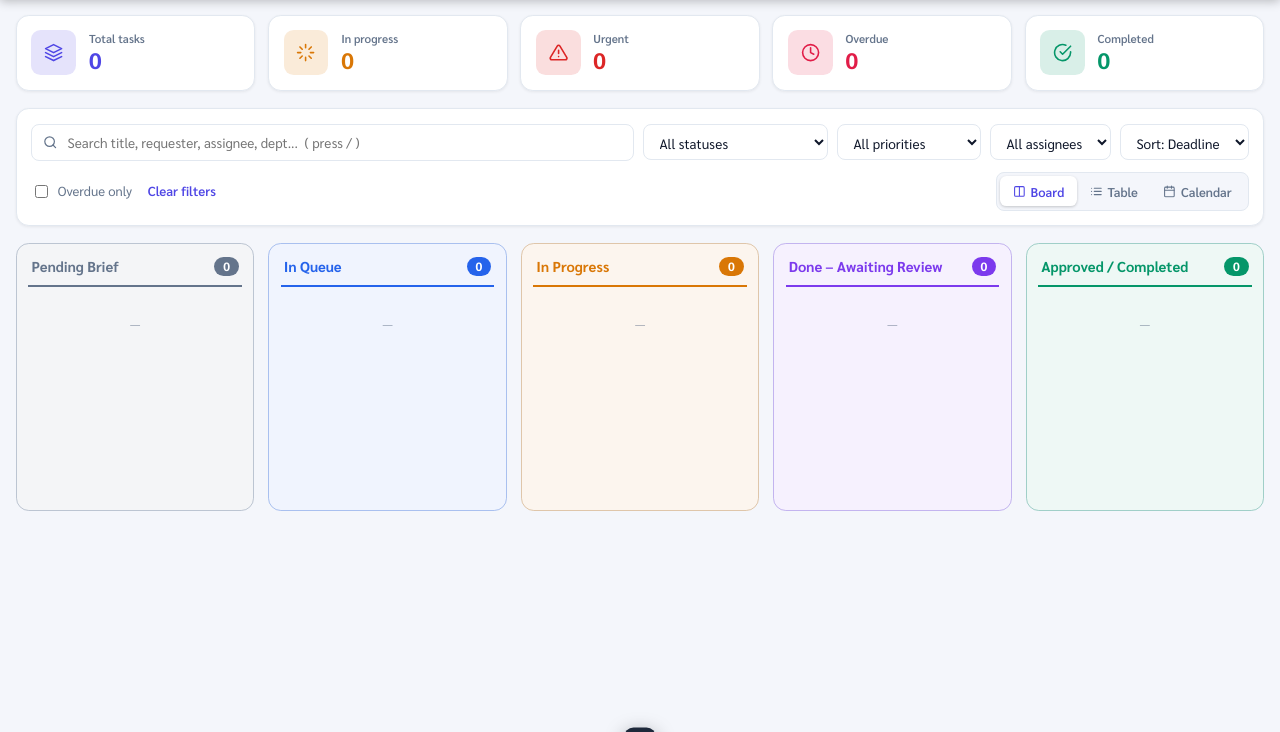
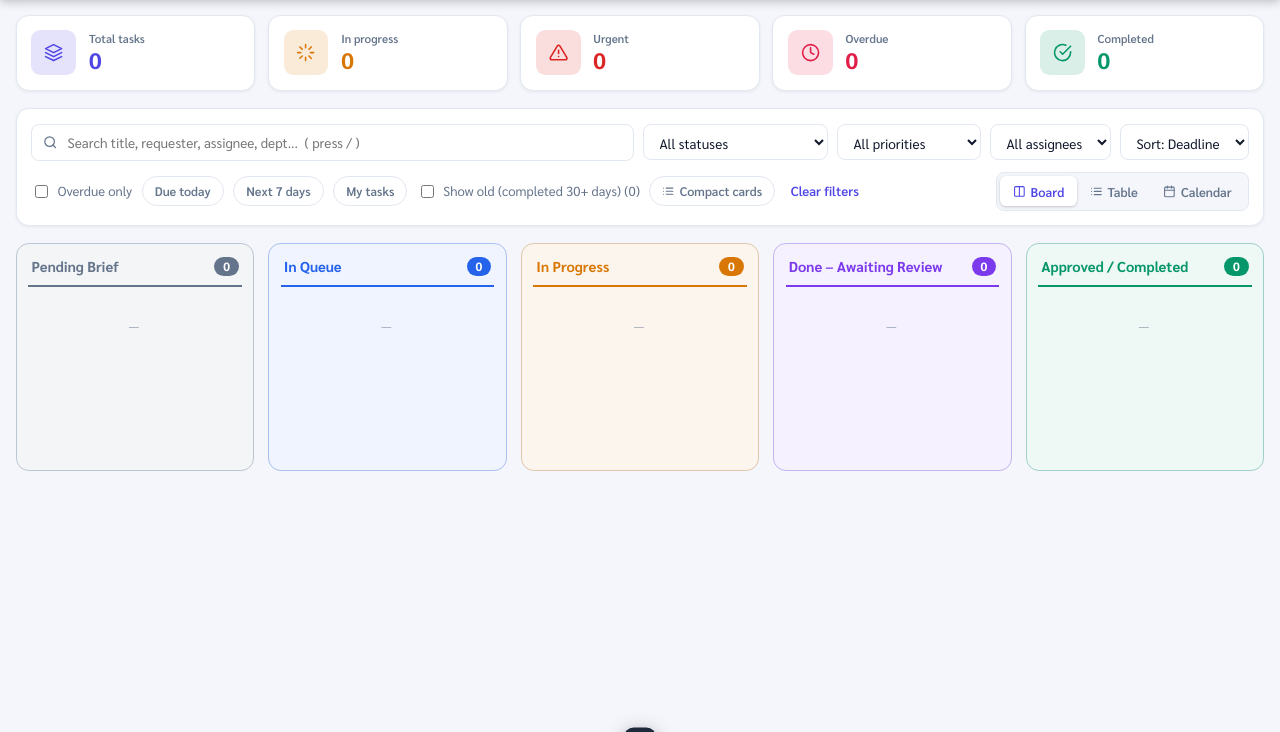
Before and after one commit to apptcr/graphicbriefgen, a plain HTML site: page Management_Dashboard.html in a window 1280 px wide. Shown: the part 68-800 px from the top of the page. Drawn offline with Linux system fonts and the light colour scheme.

Commit message:
Update Management_Dashboard.html

```diff
--- a/Management_Dashboard.html
+++ b/Management_Dashboard.html
@@ -59,8 +59,12 @@ input:focus,select:focus{box-shadow:0 0 0 2px var(--pri);border-color:transparen
 .col-h{display:flex;justify-content:space-between;align-items:center;margin-bottom:.7rem;padding:0 .2rem;border-bottom:2px solid var(--c);padding-bottom:.5rem}
 .col-h h3{font-weight:700;color:var(--c);font-size:.9rem}
 .col-h span{font-size:.75rem;background:var(--c);color:#fff;font-weight:700;padding:.05rem .55rem;border-radius:9999px}
-.col-b{display:grid;gap:.65rem;min-height:200px;align-content:start;border-radius:.5rem}
+.col-b{display:grid;gap:.65rem;min-height:160px;max-height:max(340px,calc(100vh - 290px));overflow-y:auto;padding:.1rem .25rem .1rem .1rem;align-content:start;border-radius:.5rem}
 .col-b.over{outline:2px dashed var(--pri);outline-offset:2px}
+.chip{font-size:.78rem;font-weight:600;padding:.3rem .75rem;border-radius:9999px;border:1px solid var(--bd);background:var(--card);color:var(--mu);display:inline-flex;align-items:center;gap:.3rem}
+.chip:hover{border-color:var(--pri);color:var(--pri)}.chip.on{background:var(--pri);border-color:var(--pri);color:#fff}
+.more{font-size:.78rem;font-weight:700;color:var(--pri);background:var(--soft);padding:.5rem;border-radius:.5rem;text-align:center}.more:hover{filter:brightness(.95)}
+.compact .task{padding:.5rem .6rem;gap:.25rem}.compact .meta{border:0;padding:0}.compact .meta div:not(:nth-child(2)){display:none}.compact .mv{display:none}.compact .task h4{font-size:.82rem}
 .ph{text-align:center;color:var(--mu);font-size:.8rem;padding:1rem;opacity:.6}
 .task{--pc:#94a3b8;background:var(--card);padding:.8rem;border-radius:.7rem;box-shadow:0 1px 3px #0002;border:1px solid var(--bd);border-left:4px solid var(--pc);display:grid;gap:.45rem;cursor:grab;transition:box-shadow .15s,transform .15s}
 .task[data-p=Urgent]{--pc:#ef4444}.task[data-p=Medium]{--pc:#3b82f6}.task[data-p="High / Campaign"]{--pc:#f97316}
@@ -192,6 +196,11 @@ td.t{font-weight:600}td small{color:var(--mu)}
   </div>
   <div class="ctl-r">
    <label class="chk"><input type="checkbox" id="fLate"><span data-i="onlyLate"></span></label>
+   <button class="chip" data-act="qf" data-v="today" data-i="qToday"></button>
+   <button class="chip" data-act="qf" data-v="week" data-i="qWeek"></button>
+   <button class="chip" data-act="qf" data-v="mine" data-i="qMine"></button>
+   <label class="chk"><input type="checkbox" id="fArch"><span><span data-i="arch"></span> (<span id="archN">0</span>)</span></label>
+   <button class="chip" data-act="compact" id="bCompact"><svg class="i"><use href="#i-list"/></svg><span data-i="compact"></span></button>
    <button class="lnk" data-act="clear" data-i="clear"></button>
    <div class="tabs">
     <button class="tab on" data-view="kanban"><svg class="i"><use href="#i-cols"/></svg><span data-i="kanban"></span></button>
@@ -257,7 +266,7 @@ const L = {
   sync:'ซิงก์ข้อมูลตอนนี้',csvT:'ส่งออกไฟล์ CSV',xlsxT:'ส่งออกไฟล์ Excel',backupT:'สำรองข้อมูลทั้งหมดเป็น .json (พร้อมรายละเอียดบรีฟ)',impT:'นำเข้าไฟล์ .json ที่สำรองไว้ (รวมกับข้อมูลเดิม)',theme:'สลับโหมดมืด/สว่าง',
   kTotal:'งานทั้งหมด',kProg:'กำลังดำเนินการ',kUrg:'งานด่วนพิเศษ',kLate:'เลยกำหนดส่ง',kDone:'เสร็จแล้ว',
   search:'ค้นหาชื่องาน, ผู้ส่งบรีฟ, ผู้ดูแล, แผนก...  ( กด / )',allP:'ทุกความสำคัญ',allS:'ทุกสถานะ',allA:'ทุกผู้ดูแล',
-  byD:'เรียง: กำหนดส่ง',byP:'เรียง: ความสำคัญ',byT:'เรียง: ชื่องาน',onlyLate:'เฉพาะงานเลยกำหนด',clear:'ล้างตัวกรอง',
+  byD:'เรียง: กำหนดส่ง',byP:'เรียง: ความสำคัญ',byT:'เรียง: ชื่องาน',onlyLate:'เฉพาะงานเลยกำหนด',clear:'ล้างตัวกรอง',qToday:'ครบกำหนดวันนี้',qWeek:'ภายใน 7 วัน',qMine:'งานของฉัน',arch:'แสดงงานเก่า (เสร็จเกิน 30 วัน)',compact:'การ์ดย่อ',all:'ดูทั้งหมด',less:'ย่อ',mePrompt:'ชื่อของคุณ (ให้ตรงกับชื่อในช่อง ผู้ดูแล)',
   kanban:'บอร์ด',table:'ตาราง',cal:'ปฏิทิน',prev:'เดือนก่อน',today:'เดือนนี้',next:'เดือนถัดไป',
   fTitle:'ชื่องาน',fReq:'ผู้ส่งบรีฟ',fDept:'แผนก',fPri:'ความสำคัญ',fSt:'สถานะ',fDl:'กำหนดส่ง',fAs:'ผู้ดูแล / กราฟิก',acts:'จัดการ',
   none:'ไม่พบงานตามเงื่อนไข',gen:'ทั่วไป',asg:'ผู้ดูแล',editT:'แก้ไขข้อมูลงาน',addT:'เพิ่มงานใหม่',save:'บันทึกข้อมูล',cancel:'ยกเลิก',
@@ -271,7 +280,7 @@ const L = {
   sync:'Sync now',csvT:'Export CSV',xlsxT:'Export Excel',backupT:'Back up everything as .json (incl. brief details)',impT:'Import a .json backup (merged with existing data)',theme:'Toggle dark / light mode',
   kTotal:'Total tasks',kProg:'In progress',kUrg:'Urgent',kLate:'Overdue',kDone:'Completed',
   search:'Search title, requester, assignee, dept...  ( press / )',allP:'All priorities',allS:'All statuses',allA:'All assignees',
-  byD:'Sort: Deadline',byP:'Sort: Priority',byT:'Sort: Title',onlyLate:'Overdue only',clear:'Clear filters',
+  byD:'Sort: Deadline',byP:'Sort: Priority',byT:'Sort: Title',onlyLate:'Overdue only',clear:'Clear filters',qToday:'Due today',qWeek:'Next 7 days',qMine:'My tasks',arch:'Show old (completed 30+ days)',compact:'Compact cards',all:'Show all',less:'Show less',mePrompt:'Your name (as it appears in Assignee)',
   kanban:'Board',table:'Table',cal:'Calendar',prev:'Prev',today:'Today',next:'Next',
   fTitle:'Project title',fReq:'Requester',fDept:'Department',fPri:'Priority',fSt:'Status',fDl:'Deadline',fAs:'Assignee',acts:'Actions',
   none:'No matching tasks',gen:'General',asg:'Assignee',editT:'Edit task',addT:'New task',save:'Save',cancel:'Cancel',
@@ -323,7 +332,19 @@ function persist(...ops) { save(); if (Cloud.configured()) { ops.forEach(o => Cl
 const p2 = n => String(n).padStart(2, '0');
 const fmtDate = s => { const d = s && new Date(s); return !d || isNaN(d) ? '-' : `${d.getDate()}/${d.getMonth()+1}/${d.getFullYear()+(lang==='th'?543:0)} ${p2(d.getHours())}:${p2(d.getMinutes())}`; };
 const pClass = p => p === 'Urgent' ? 'p-Urgent' : p === 'High / Campaign' ? 'p-High' : p === 'Medium' ? 'p-Medium' : '';
-const isLate = x => x.status !== 'Completed' && x.status !== 'In Review' && x.deadline && new Date(x.deadline) < new Date();
+const open = x => x.status !== 'Completed' && x.status !== 'In Review';
+const isLate = x => open(x) && x.deadline && new Date(x.deadline) < new Date();
+const isArch = x => x.status === 'Completed' && x.deadline && Date.now() - new Date(x.deadline) > 30 * 864e5;   // งานเสร็จที่กำหนดส่งเก่าเกิน 30 วัน (ซ่อนในมุมมองเท่านั้น ไม่แตะข้อมูล)
+const LIMIT = 6;
+let when = '', mine = false, showArch = false, showAll = false, compact = !!localStorage.getItem('gfx_compact'), me = localStorage.getItem('gfx_me') || '';
+const whenOk = x => {
+ if (!when) return true;
+ if (!x.deadline || !open(x)) return false;
+ const d = new Date(x.deadline), s = new Date(); s.setHours(0, 0, 0, 0);
+ const e = new Date(s); e.setDate(e.getDate() + (when === 'today' ? 1 : 7));
+ return d >= s && d < e;
+};
+const mineOk = x => !mine || (me && (x.assignee || '').toLowerCase().includes(me.toLowerCase()));
 const initial = s => esc((s || '?').trim().charAt(0).toUpperCase() || '?');
 function dlChip(x) {                                      // ป้ายนับถอยหลัง/เลยกำหนด
  if (!x.deadline || x.status === 'Completed' || x.status === 'In Review') return '';
@@ -341,7 +362,7 @@ function toast(msg, act) {
 
 // ===== filters / sort =====
 const flt = () => ({ q: $('q').value.toLowerCase().trim(), s: $('fS').value, p: $('fP').value, a: $('fA').value, late: $('fLate').checked });
-const passes = (x, f) => (!f.s || x.status === f.s) && (!f.p || x.priority === f.p) && (!f.a || x.assignee === f.a) && (!f.late || isLate(x)) &&
+const passes = (x, f) => (!f.s || x.status === f.s) && (!f.p || x.priority === f.p) && (!f.a || x.assignee === f.a) && (!f.late || isLate(x)) && (showArch || !isArch(x)) && whenOk(x) && mineOk(x) &&
  (!f.q || [x.title, x.requester, x.assignee, x.dept].some(v => (v || '').toLowerCase().includes(f.q)));
 const cmp = (a, b) => {
  let x, y;
@@ -397,7 +418,13 @@ function render() {
    <td>${pb}</td><td><span class="st" style="--c:${(STATUSES[gi] || STATUSES[0]).c}">${esc(S(x.status))}</span></td>
    <td>${date}${chip}</td><td>${esc(x.assignee || '-')}</td><td class="c">${btns}</td></tr>`);
  }
- groups.forEach((g, i) => { $('col-' + i).innerHTML = g.join('') || '<div class="ph">—</div>'; $('cnt-' + i).textContent = g.length; $('ch-' + i).textContent = S(STATUSES[i].key); });
+ const last = STATUSES.length - 1;
+ if (sk === 'deadline' && sd > 0) groups[last].reverse();                  // ช่องเสร็จ: เอางานล่าสุดขึ้นก่อน
+ groups.forEach((g, i) => {
+  const n = g.length; let h = g;
+  if (i === last && n > LIMIT) h = [...(showAll ? g : g.slice(0, LIMIT)), `<button class="more" data-act="more">${showAll ? t('less') : t('all') + ' (' + n + ')'}</button>`];
+  $('col-' + i).innerHTML = h.join('') || '<div class="ph">—</div>'; $('cnt-' + i).textContent = n; $('ch-' + i).textContent = S(STATUSES[i].key);
+ });
  $('table-body').innerHTML = rows.join('') || `<tr><td colspan="7" class="empty">${t('none')}</td></tr>`;
  document.querySelectorAll('th[data-sort]').forEach(h => h.className = h.dataset.sort === sk ? (sd > 0 ? 'asc' : 'desc') : '');
  const done = tasks.filter(x => x.status === 'Completed').length;
@@ -407,6 +434,9 @@ function render() {
  $('k3').textContent = tasks.filter(isLate).length;
  $('k4').textContent = done;
  $('k5').textContent = tasks.length ? Math.round(done / tasks.length * 100) + '%' : '';
+ document.querySelectorAll('[data-act="qf"]').forEach(b => b.classList.toggle('on', b.dataset.v === 'mine' ? mine : when === b.dataset.v));
+ $('bCompact').classList.toggle('on', compact); board.classList.toggle('compact', compact);
+ $('archN').textContent = tasks.filter(isArch).length;
  if (!$('view-calendar').classList.contains('hidden')) renderCalendar();
 }
 
@@ -528,6 +558,7 @@ setTheme(localStorage.getItem('gfx_theme') || (matchMedia('(prefers-color-scheme
 // ===== events =====
 function kf(v) {
  ['fS', 'fP', 'fA', 'q'].forEach(id => $(id).value = ''); $('fLate').checked = false;
+ when = ''; mine = false; showArch = v === 's:Completed'; $('fArch').checked = showArch;
  if (v === 'late') $('fLate').checked = true; else if (v[0] === 's') $('fS').value = v.slice(2); else if (v[0] === 'p') $('fP').value = v.slice(2);
  render();
 }
@@ -550,6 +581,16 @@ document.addEventListener('click', e => {
    case 'import': return $('importFile').click();
    case 'theme': return setTheme(document.documentElement.dataset.theme === 'dark' ? 'light' : 'dark');
    case 'clear': return kf('');
+   case 'qf': {
+    const v = b.dataset.v;
+    if (v === 'mine') {
+     if (!mine && (!me || e.shiftKey)) { const n = prompt(t('mePrompt'), me); if (!n || !n.trim()) return; me = n.trim(); localStorage.setItem('gfx_me', me); }   // Shift+คลิก = เปลี่ยนชื่อ
+     mine = !mine;
+    } else when = when === v ? '' : v;
+    return render();
+   }
+   case 'compact': compact = !compact; localStorage.setItem('gfx_compact', compact ? '1' : ''); return render();
+   case 'more': showAll = !showAll; return render();
    case 'view': return showBrief(x);
    case 'edit': return openModal(x);
    case 'next': { const i = STATUSES.findIndex(s => s.key === (x && x.status)); if (x && i >= 0 && i < STATUSES.length - 1) { x.status = STATUSES[i + 1].key; render(); persist({ type: 'upsert', task: x }); } return; }
@@ -568,6 +609,7 @@ document.addEventListener('keydown', e => {
 $('lang').addEventListener('change', e => { lang = e.target.value; localStorage.setItem('gfx_lang', lang); applyLang(); });
 $('sortSel').addEventListener('change', e => { sk = e.target.value; sd = 1; render(); });
 ['fS', 'fP', 'fA', 'fLate'].forEach(id => $(id).addEventListener('change', render));
+$('fArch').addEventListener('change', e => { showArch = e.target.checked; render(); });
 let timer; $('q').addEventListener('input', () => { clearTimeout(timer); timer = setTimeout(render, 120); });
 
 // drag & drop
```
